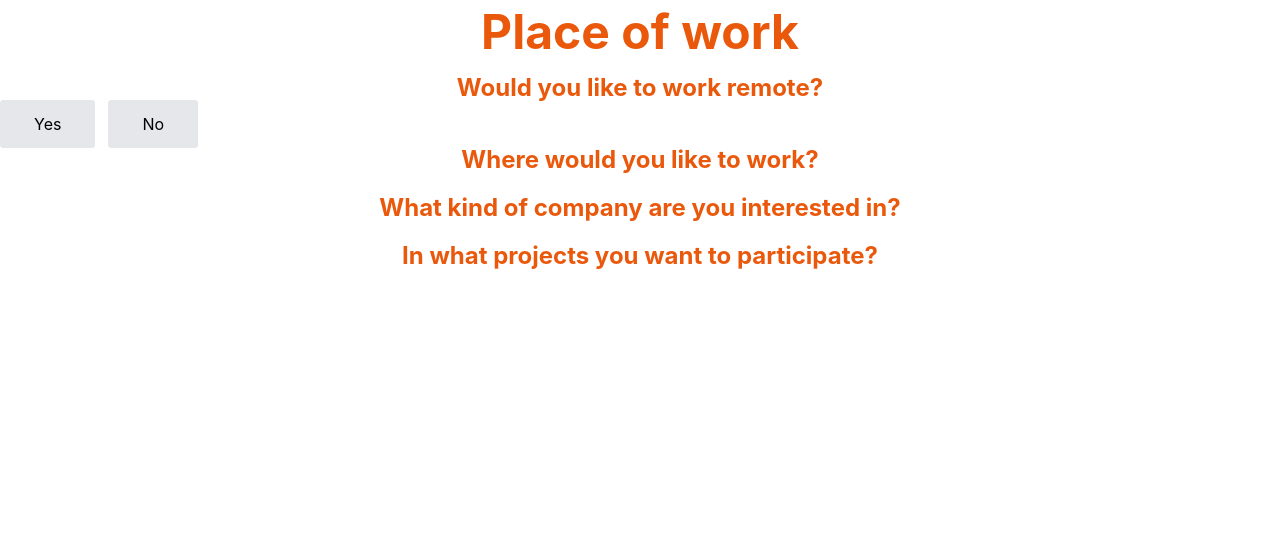
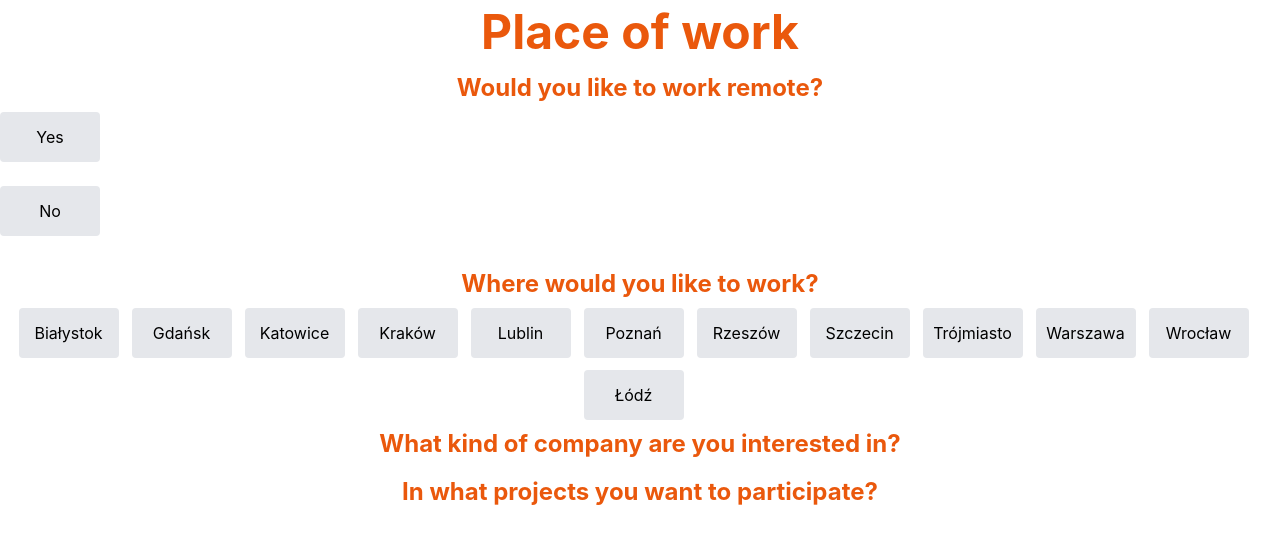
Before and after one commit to Marcin164/it-job-aggregator-frontend, a Next.js app: page /preferences in a window 1280 px wide. Shown: the top 544 px of the page. Built offline with nearby package versions, Linux system fonts and the light colour scheme.

Commit message:
feat: add constants

```diff
--- a/components/ButtonCheckbox.tsx
+++ b/components/ButtonCheckbox.tsx
@@ -1,4 +1,4 @@
-import React, { useEffect, useState } from "react";
+import React, { useState } from "react";
 
 type Props = {
   label?: string;
@@ -15,10 +15,11 @@ const ButtonCheckbox = (props: Props) => {
   return (
     <>
       <label
-        className={`${style} px-8 py-3 border-2 rounded`}
+        className={`${style} border-2 rounded w-[100px] h-[50px] flex justify-center items-center`}
         htmlFor={props.id}
-      >
+      ><span>
         {props.label}
+        </span>
       </label>
       <input
         id={props.id}
--- /dev/null
+++ b/constants/preferencesConstans.ts
@@ -0,0 +1,3 @@
+export const cities:Array<string> = ["Wrocław", "Warszawa", "Kraków", "Gdańsk", "Poznań", "Trójmiasto", "Katowice", "Łódź", "Białystok", "Lublin", "Rzeszów", "Szczecin"]
+export const skills = ["HTML", "CSS", "JavaScript", "TypeScript", "React", "Vue", "Angular", "Next", "Gatsby", "Nuxt", "Node", "Nest", "GraphQL", "Redux", "Vuex", "Tailwind", "Bootstrap", "Java",
+"Spring", "Kotlin", "Jetpack", "Dagger"]
--- a/pages/preferences.tsx
+++ b/pages/preferences.tsx
@@ -1,6 +1,6 @@
 import React from "react";
 import ButtonCheckbox from "../components/ButtonCheckbox";
-
+import { cities } from "../constants/preferencesConstans";
 type Props = {};
 
 const Preferences = (props: Props) => {
@@ -14,9 +14,16 @@ const Preferences = (props: Props) => {
       </h2>
       <ButtonCheckbox label="Yes" id="Yes" type="checkbox" name="remote" />
       <ButtonCheckbox label="No" id="No" type="checkbox" name="remote" />
+
       <h2 className="text-2xl text-orange-600 p-2 align-center text-center font-bold">
         Where would you like to work?
       </h2>
+      <div className="container flex flex-wrap justify-center gap-y-3 ">
+        {cities.sort().map((city) => (
+          <ButtonCheckbox key={city} label={city} id={city} type="checkbox" />
+        ))}
+      </div>
+
       <h2 className="text-2xl text-orange-600 p-2 align-center text-center font-bold">
         What kind of company are you interested in?
       </h2>
```
